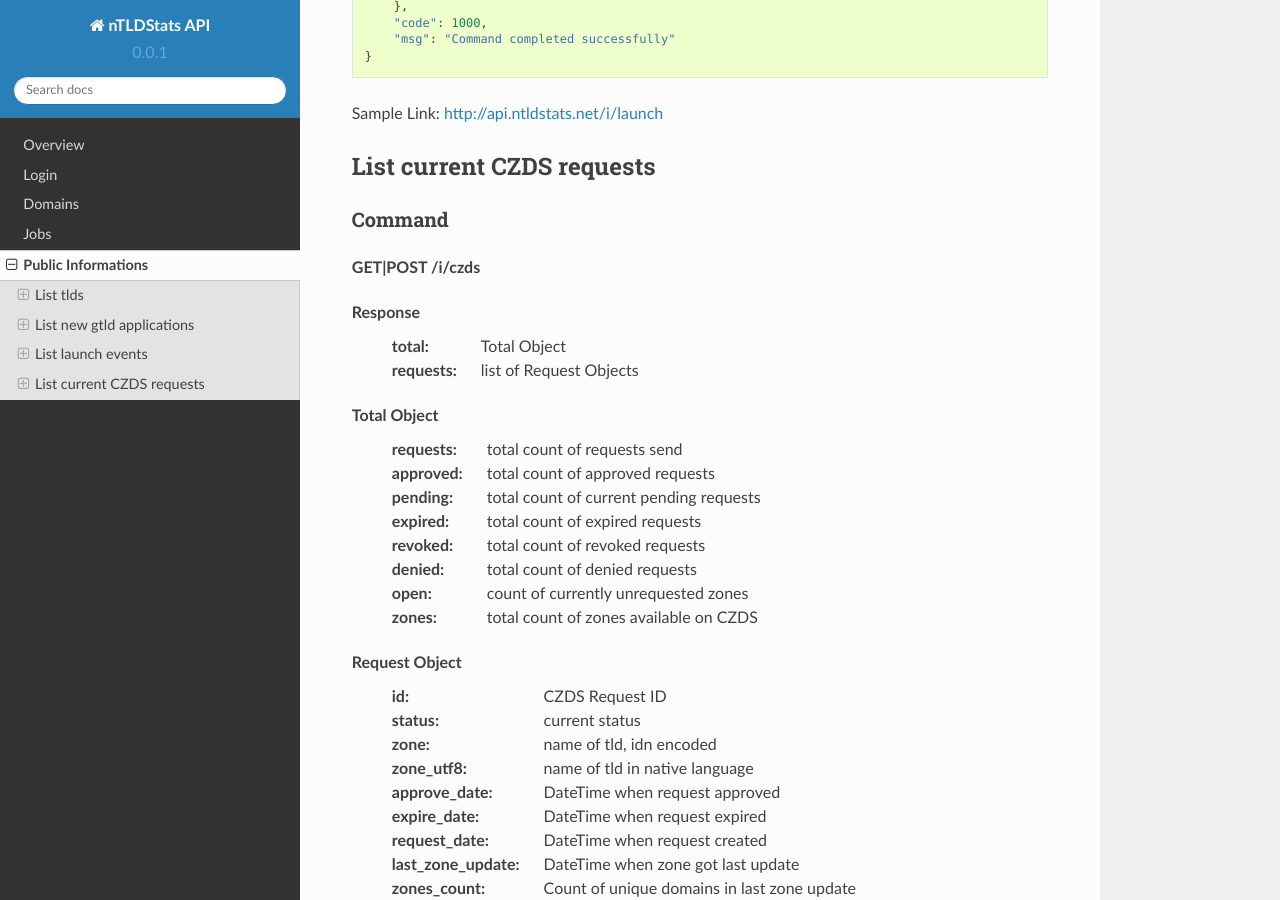
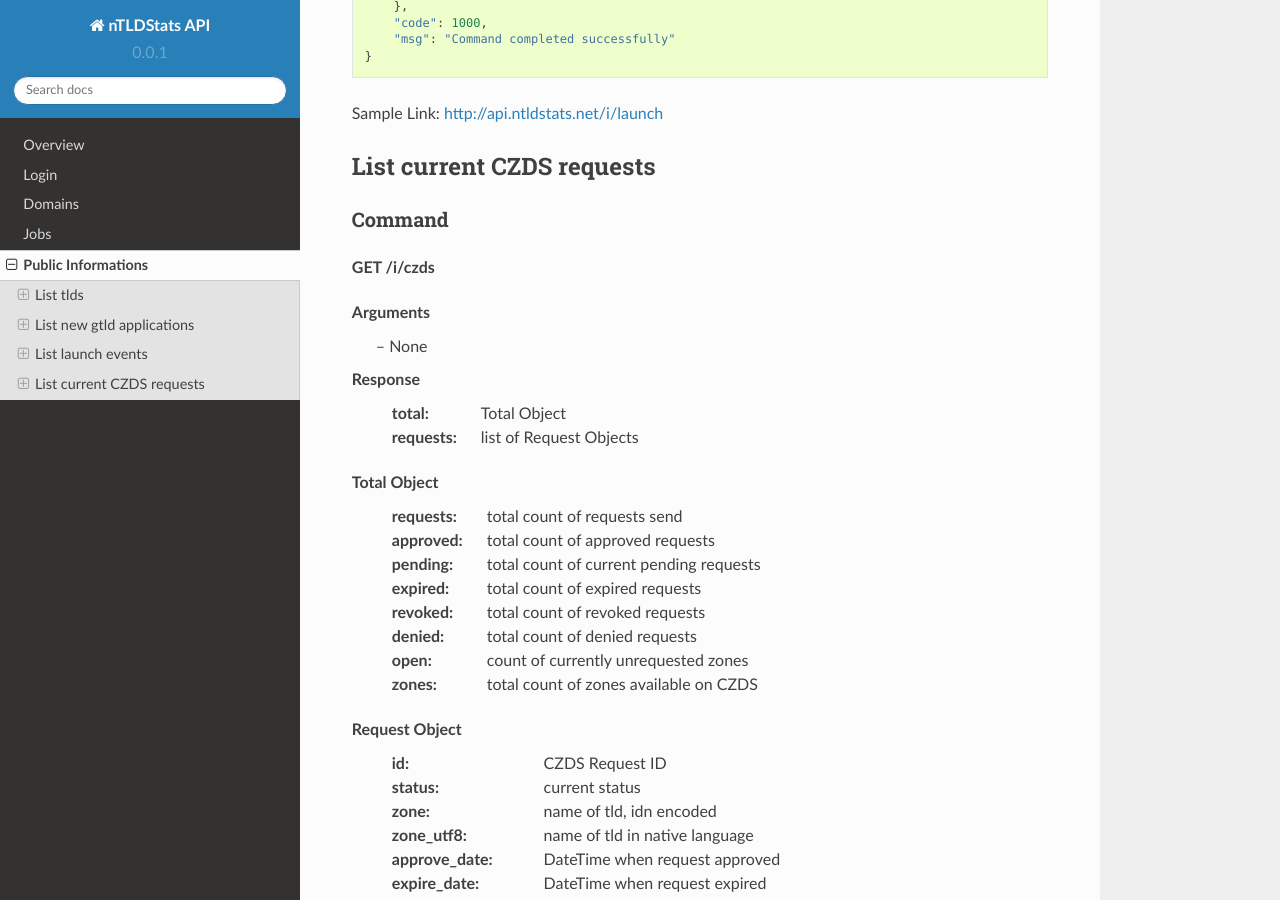
Before and after one commit to ntldstats/ntldstats_api, a Sphinx documentation site: the page built from docs/source/info.rst, in a window 1280 px wide and 900 px high, scrolled down 7215 px. Built offline with Sphinx 7.4.7 and the Read the Docs theme 2.0.0, drawn with Linux system fonts in a browser that asks for light colours.

Commit message:
Update info.rst.

```diff
--- a/docs/source/info.rst
+++ b/docs/source/info.rst
@@ -374,7 +374,10 @@ List current CZDS requests
 Command
 =======
 
-**GET|POST /i/czds**
+**GET /i/czds**
+
+Arguments
+    -- None
 
 Response
     :total: Total Object
```
